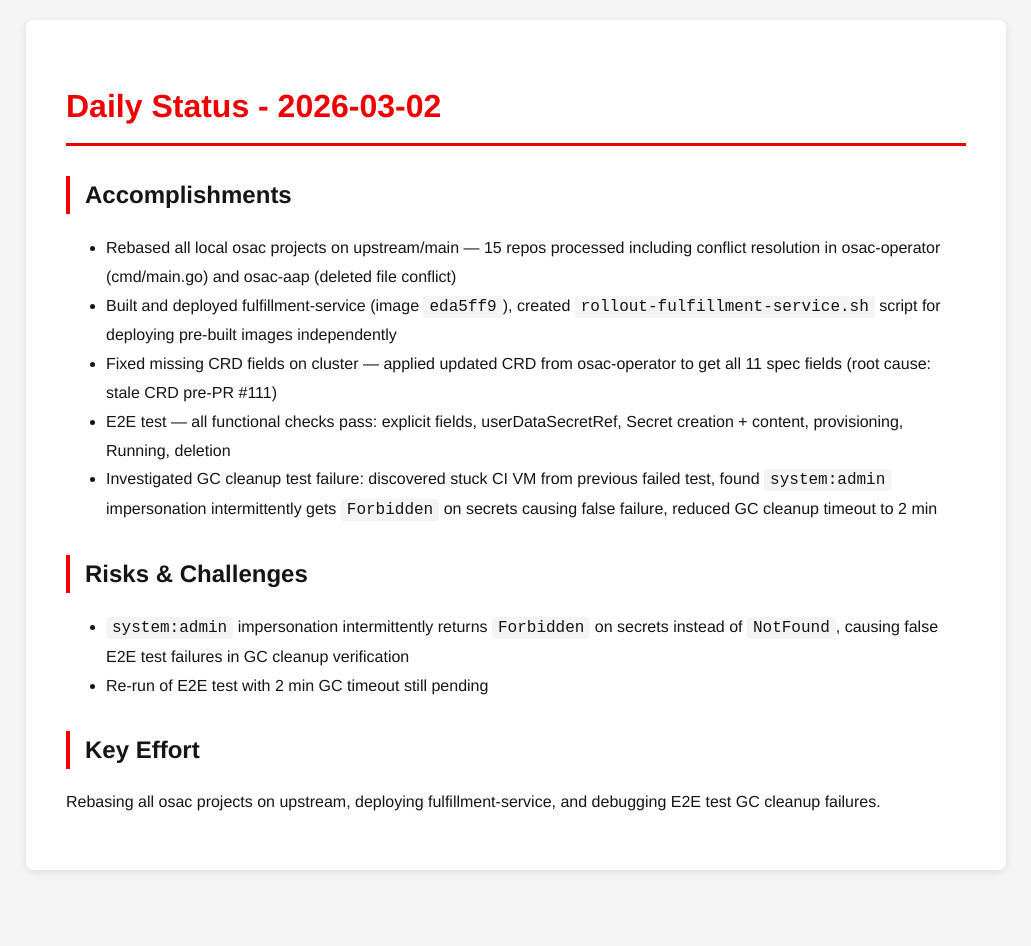
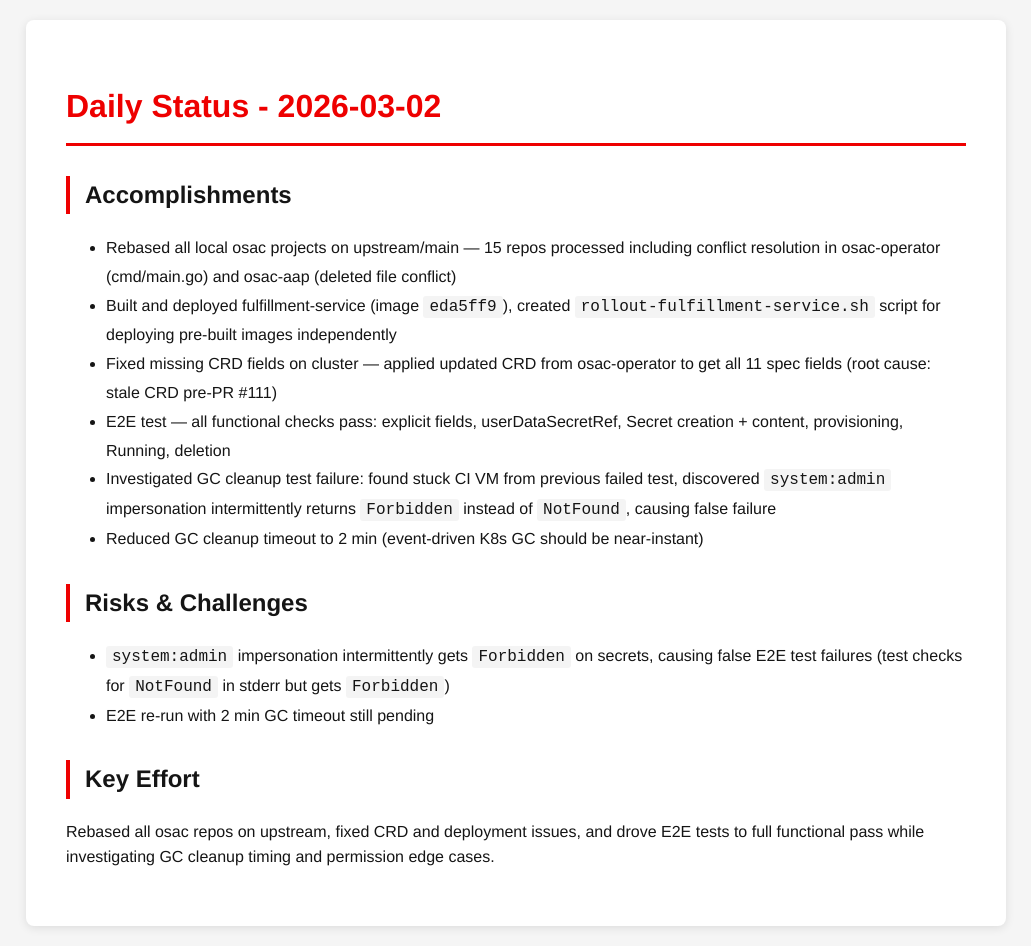
Before and after one commit to tzvatot/daily-status, a Jekyll site: the page built from 2026-03-02.md, in a window 1280 px wide. Shown: the whole page, without its empty margins (124-1155 px from the left). Built offline with Jekyll 4.4.1, drawn with Linux system fonts in a browser that asks for light colours; before the commit the page ends 900 px from its top, so only the background shows below that.

Commit message:
Daily status update - 2026-03-02

```diff
--- a/2026-03-02.md
+++ b/2026-03-02.md
@@ -11,11 +11,12 @@ date: 2026-03-02
 - Built and deployed fulfillment-service (image `eda5ff9`), created `rollout-fulfillment-service.sh` script for deploying pre-built images independently
 - Fixed missing CRD fields on cluster — applied updated CRD from osac-operator to get all 11 spec fields (root cause: stale CRD pre-PR #111)
 - E2E test — all functional checks pass: explicit fields, userDataSecretRef, Secret creation + content, provisioning, Running, deletion
-- Investigated GC cleanup test failure: discovered stuck CI VM from previous failed test, found `system:admin` impersonation intermittently gets `Forbidden` on secrets causing false failure, reduced GC cleanup timeout to 2 min
+- Investigated GC cleanup test failure: found stuck CI VM from previous failed test, discovered `system:admin` impersonation intermittently returns `Forbidden` instead of `NotFound`, causing false failure
+- Reduced GC cleanup timeout to 2 min (event-driven K8s GC should be near-instant)
 
 ## Risks & Challenges
-- `system:admin` impersonation intermittently returns `Forbidden` on secrets instead of `NotFound`, causing false E2E test failures in GC cleanup verification
-- Re-run of E2E test with 2 min GC timeout still pending
+- `system:admin` impersonation intermittently gets `Forbidden` on secrets, causing false E2E test failures (test checks for `NotFound` in stderr but gets `Forbidden`)
+- E2E re-run with 2 min GC timeout still pending
 
 ## Key Effort
-Rebasing all osac projects on upstream, deploying fulfillment-service, and debugging E2E test GC cleanup failures.
+Rebased all osac repos on upstream, fixed CRD and deployment issues, and drove E2E tests to full functional pass while investigating GC cleanup timing and permission edge cases.
```
